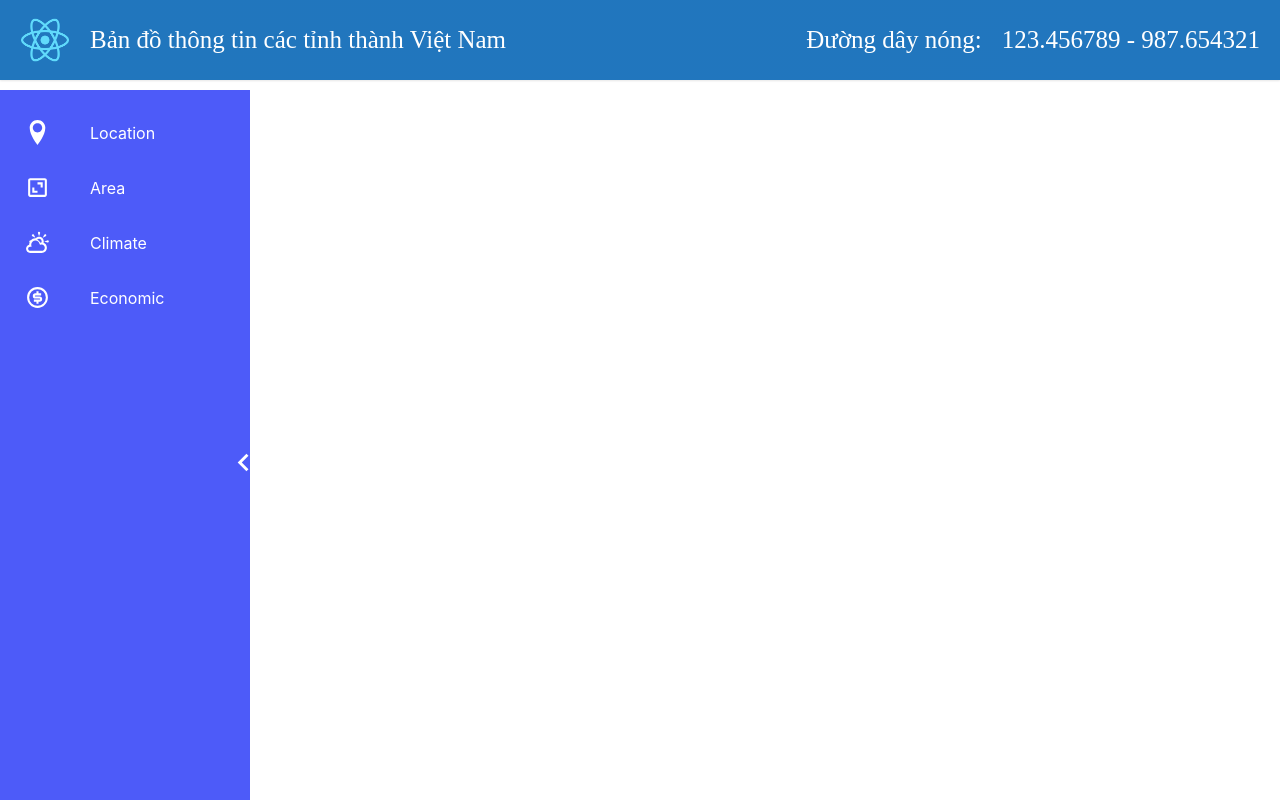
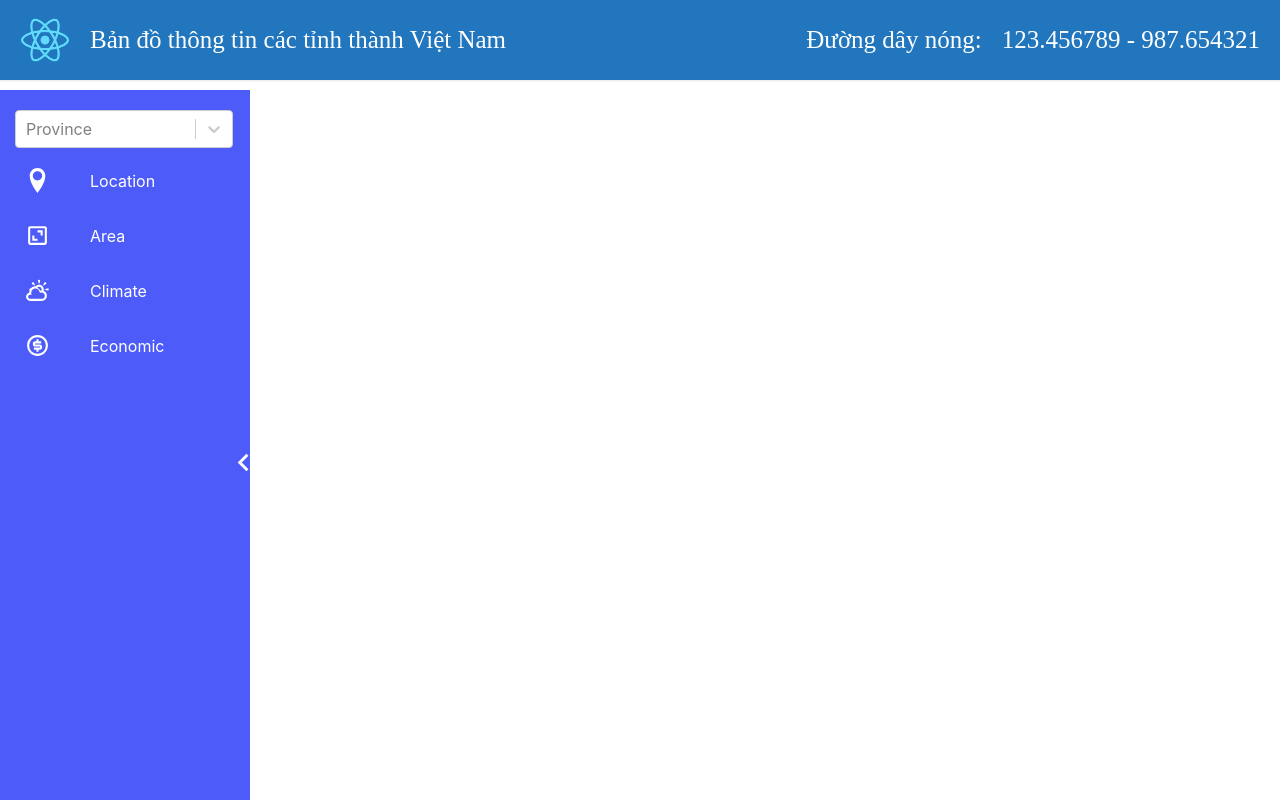
Before and after one commit to DucLongHo/map_app, a React (Create React App) app: page / in a window 1280 px wide. Built offline with nearby package versions, Linux system fonts and the light colour scheme.

Commit message:
update sidebar

```diff
--- a/package.json
+++ b/package.json
@@ -10,6 +10,7 @@
     "react-dom": "^17.0.2",
     "react-icons": "^4.3.1",
     "react-scripts": "4.0.3",
+    "react-select": "^5.2.1",
     "styled-components": "^5.3.3",
     "web-vitals": "^1.0.1"
   },
--- a/src/components/sidebar/sidebar.js
+++ b/src/components/sidebar/sidebar.js
@@ -1,10 +1,20 @@
 import React, {useCallback, useState} from 'react'
 import styled from 'styled-components';
+import Select from 'react-select'
+
 import {ImLocation} from 'react-icons/im';
 import {BiArea} from 'react-icons/bi';
 import {TiWeatherPartlySunny} from 'react-icons/ti';
 import {RiMoneyDollarCircleLine} from 'react-icons/ri';
 import {MdKeyboardArrowLeft, MdKeyboardArrowRight} from 'react-icons/md';
+import {GiVillage} from 'react-icons/gi';
+
+const options = [
+    { value: 'haiduong', label: 'Hải Dương' },
+    { value: 'haiduong', label: 'Hải Dương' },
+    { value: 'haiduong', label: 'Hải Dương' },
+  ]
+
 const Container = styled.div`
     padding: 10px 0 10px 10px;
     box-sizing: border-box;
@@ -64,6 +74,17 @@ const styleArrowRight = {
     ...styleArrowLeft,
     left: "60%",
 }
+
+const customStyles = {
+    control: (provided,state) => ({
+        ...provided,
+        width: 218,
+        marginTop: 10,
+        display: state.selectProps.display,
+        transition: "0.5s",
+    }),
+  }
+
 function SideBar() {
     const [showSideBar, setShowSideBar] = useState(true);
 
@@ -82,7 +103,20 @@ function SideBar() {
     })
   return (
     <Container className={showSideBar? "": "_container-sidebar"}>
+        <Select
+            options={options}
+            placeholder="Province"
+            styles={customStyles}
+            display={showSideBar ? "flex" : "none"}
+        />
         <Nav>
+            {!showSideBar &&
+            <li className="" id="0" onClick={onCLickHandle}>
+                <a href="#" id="0">
+                    <GiVillage style={styleIcon} id="0"/>
+                </a>
+            </li>
+            }
             <li className="" id="1" onClick={onCLickHandle}>
                 <a href="#" id="1">
                     <ImLocation style={styleIcon} id="1"/>
```
Also changed, not shown: 1 other file (tests, documents, lock files or other folders).
